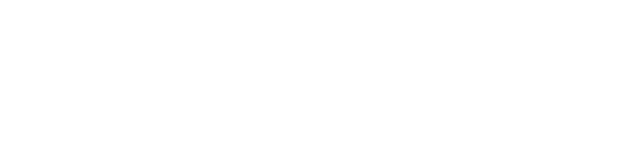
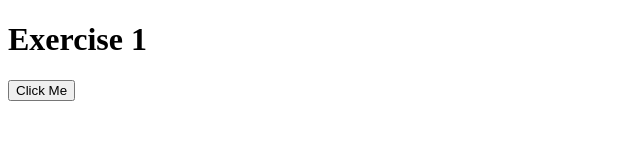
Before and after one commit to omerBash/NODEJS, a plain HTML site: page Exercise1/index.html in a window 1280 px wide. Shown: the whole page, without its empty margins (0-640 px from the left). Drawn offline with Linux system fonts and the light colour scheme.

Commit message:
Alert add

```diff
--- a/Exercise1/index.html
+++ b/Exercise1/index.html
@@ -5,8 +5,18 @@
     <meta name="viewport" content="width=device-width, initial-scale=1.0">
     <meta http-equiv="X-UA-Compatible" content="ie=edge">
     <title>Document</title>
+
+    <script>
+        console.log("Html Loaded");
+
+        function sayHello(){
+            window.alert("Hello");
+        }
+    </script>
+
 </head>
 <body>
-
+    <h1>Exercise 1</h1>
+    <button onclick="sayHello()">Click Me</button>
 </body>
 </html>
```
